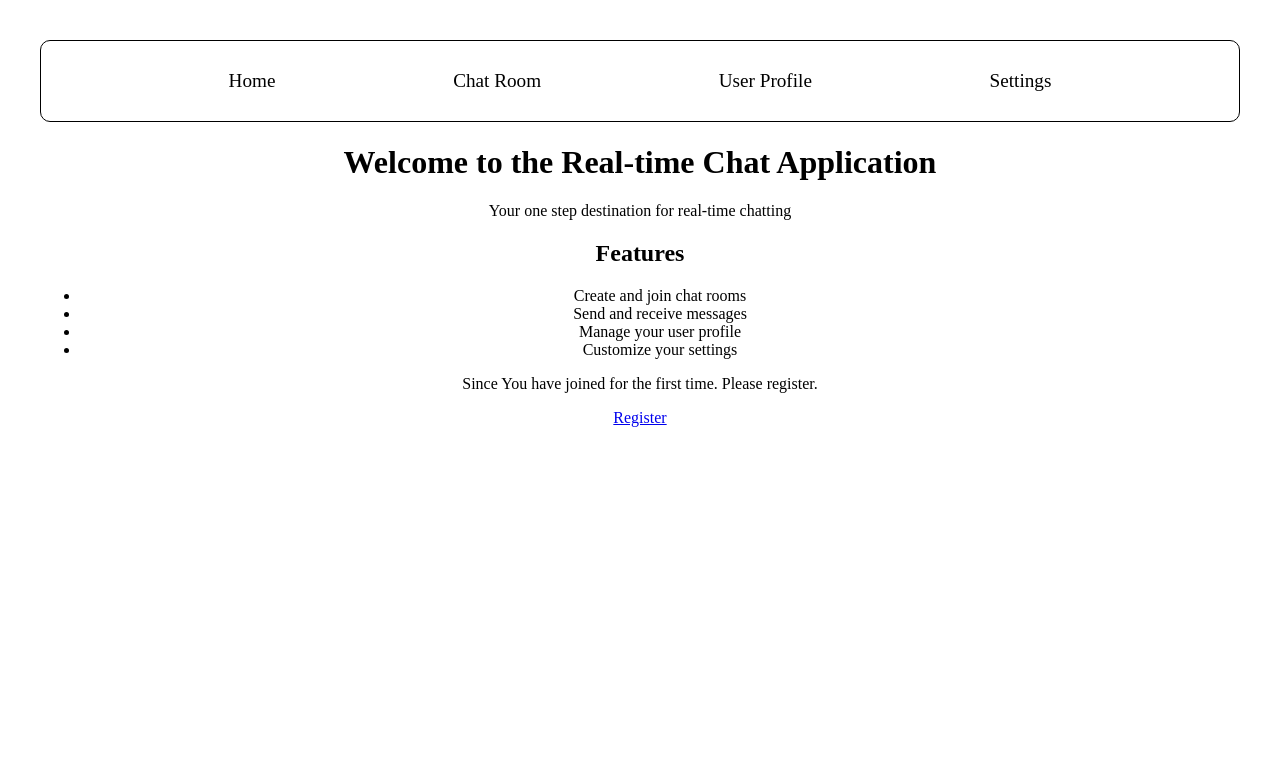
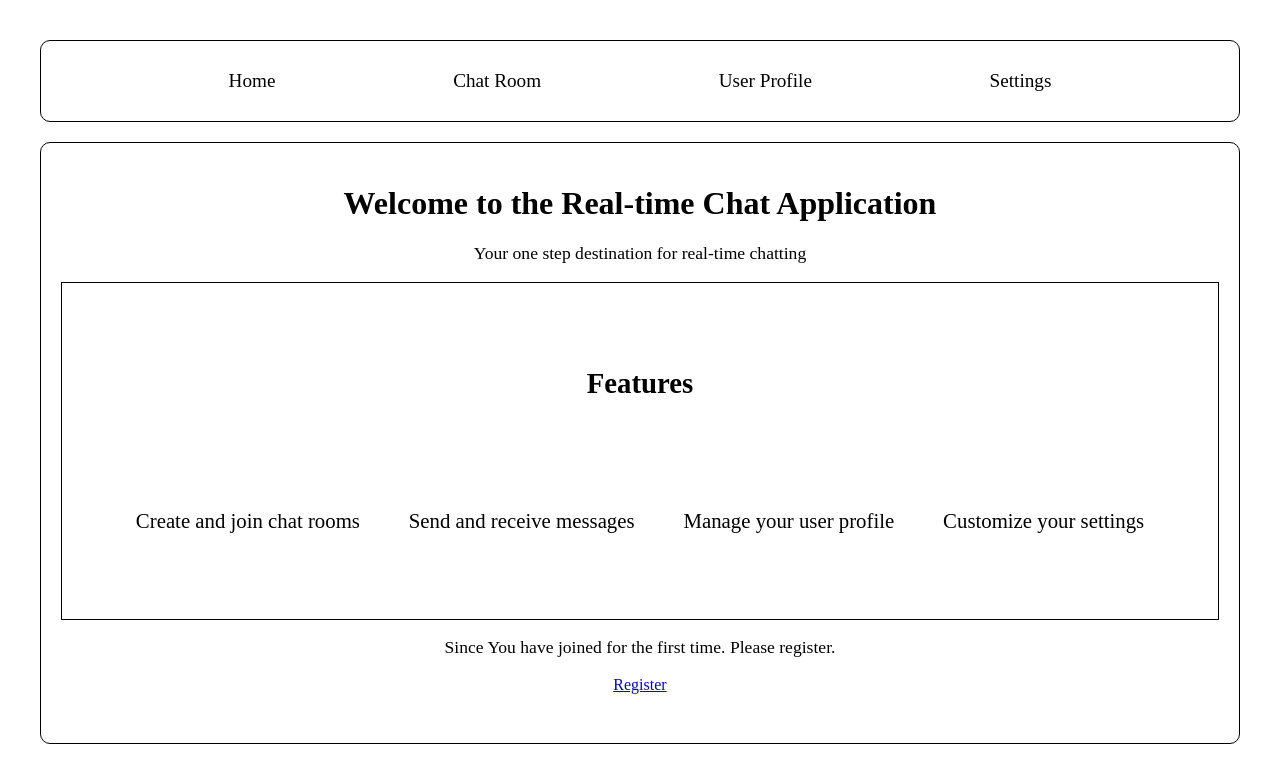
Before and after one commit to Aayush-Koju/Real-time-Chat-App, a React (Vite) app: page / in a window 1280 px wide. Shown: the top 782 px of the page. Built offline with nearby package versions, Linux system fonts and the light colour scheme.

Commit message:
simply styled home component

```diff
--- a/src/components/Home.css
+++ b/src/components/Home.css
@@ -0,0 +1,37 @@
+.home-container {
+    border: 1px solid black;
+    margin: 20px 0px;
+    border-radius: 10px;
+    padding: 20px;
+    height: 70vh;
+}
+
+.home-container h1 {
+    font-size: 2rem;
+}
+
+.home-container p {
+    font-size: 1.1rem;
+}
+
+.overview {
+    border: 1px solid black;
+    height: 60%;
+    display: flex;
+    flex-direction: column;
+    justify-content: space-evenly;
+}
+
+.overview h2 {
+    font-size: 1.8rem;
+}
+
+.overview ul {
+    display: flex;
+    flex-direction: row;
+    justify-content: space-evenly;
+    padding: 20px;
+    margin: 5px;
+    list-style: none;
+    font-size: 1.3rem;
+}
--- a/src/components/Home.jsx
+++ b/src/components/Home.jsx
@@ -11,6 +11,7 @@ export default function Home() {
     <>
       <div className={getMode()}>
         <NavBar></NavBar>
+        <div className="home-container">
           <h1>Welcome to the Real-time Chat Application</h1>
           <p>Your one step destination for real-time chatting</p>
 
@@ -30,6 +31,7 @@ export default function Home() {
             <Link to="/userprofile">Register</Link>
           </div>
         </div>
+      </div>
     </>
   );
 }
--- a/src/components/UserProfile.jsx
+++ b/src/components/UserProfile.jsx
@@ -17,7 +17,6 @@ export default function UserProfile() {
 
   return (
     <>
-      {" "}
       <div className={getMode()}>
         <NavBar></NavBar>
         <h1>User Profile Page</h1>
```
Lines whose indentation alone changed are shown as unchanged.
